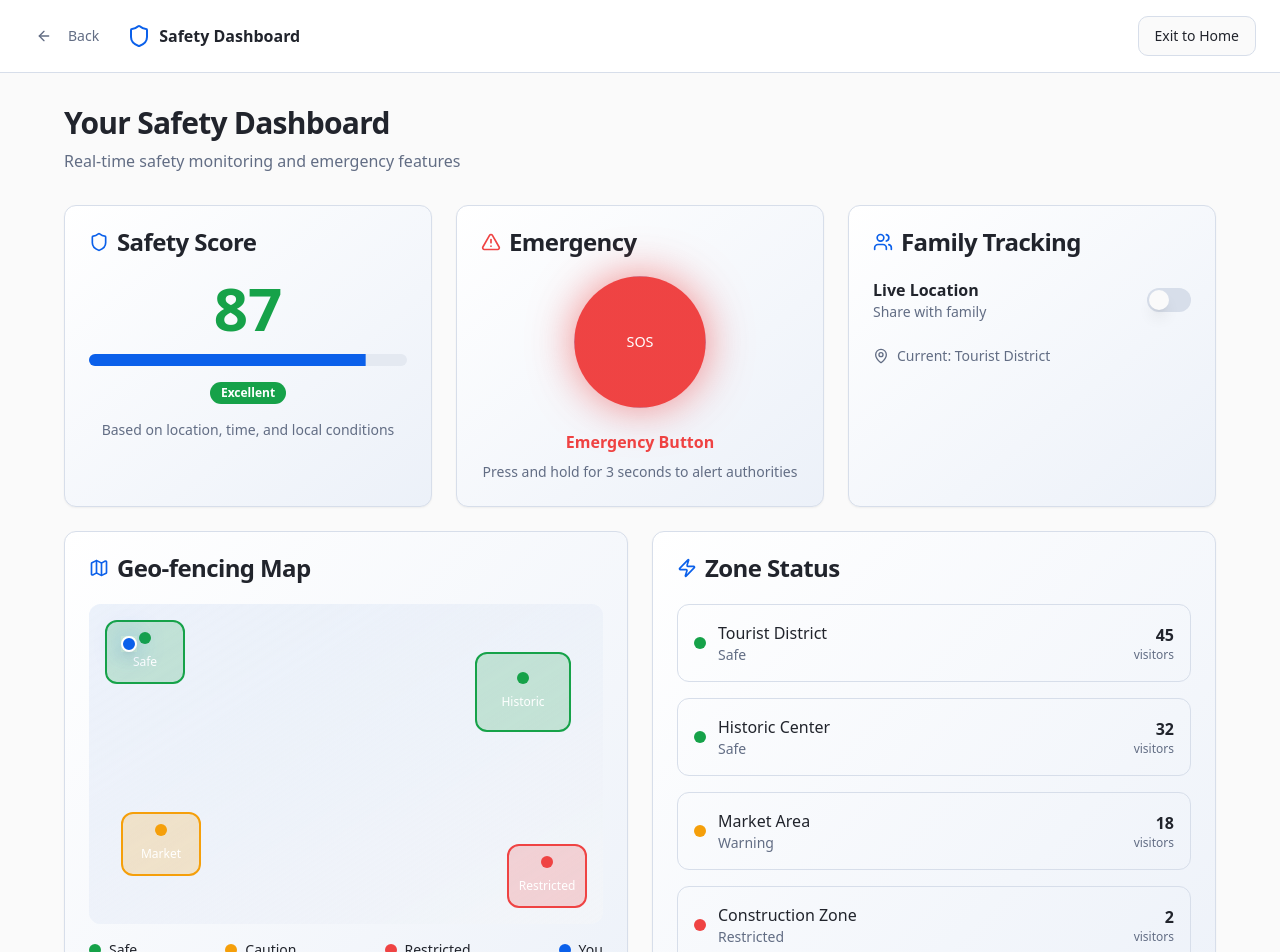
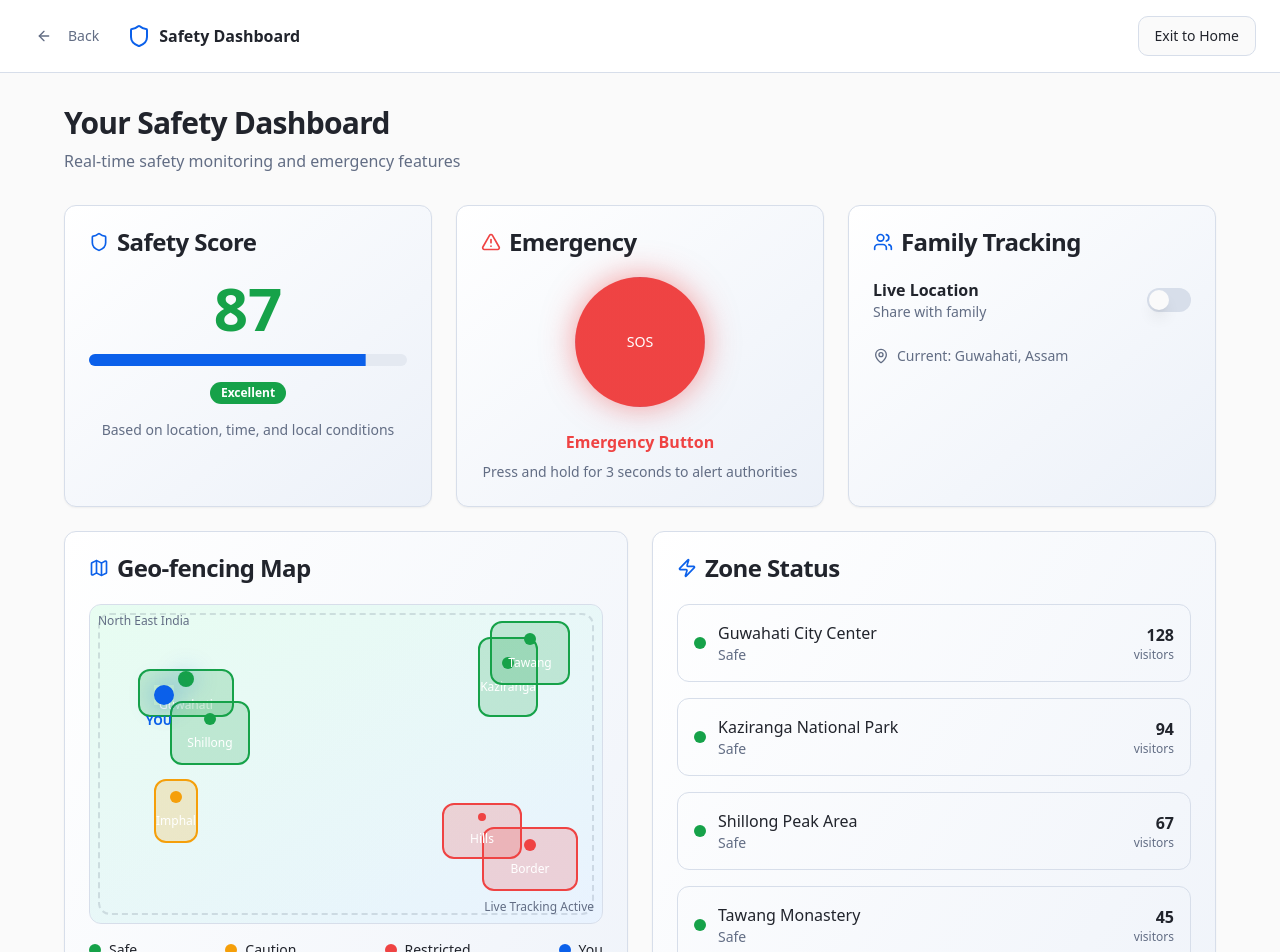
Before and after one commit to manandhokiya/safetour-hub, a React (Vite) app: page /safety-features in a window 1280 px wide. Shown: the top 952 px of the page. Built offline with nearby package versions, Linux system fonts and the light colour scheme; the HTML template or start-up script is replaced by a standard one.

Commit message:
Update geo-fencing map

```diff
--- a/src/pages/SafetyFeatures.tsx
+++ b/src/pages/SafetyFeatures.tsx
@@ -25,12 +25,15 @@ const SafetyFeatures = () => {
   const [locationSharing, setLocationSharing] = useState(false);
   const [safetyScore] = useState(87); // Mock safety score
 
-  // Mock geo-fencing zones
+  // North East India geo-fencing zones
   const zones = [
-    { name: "Tourist District", status: "safe", visitors: 45 },
-    { name: "Historic Center", status: "safe", visitors: 32 },
-    { name: "Market Area", status: "warning", visitors: 18 },
-    { name: "Construction Zone", status: "restricted", visitors: 2 }
+    { name: "Guwahati City Center", status: "safe", visitors: 128 },
+    { name: "Kaziranga National Park", status: "safe", visitors: 94 },
+    { name: "Shillong Peak Area", status: "safe", visitors: 67 },
+    { name: "Tawang Monastery", status: "safe", visitors: 45 },
+    { name: "Imphal Market", status: "warning", visitors: 23 },
+    { name: "Border Area - Myanmar", status: "restricted", visitors: 3 },
+    { name: "Remote Hill Region", status: "restricted", visitors: 1 }
   ];
 
   const handleSOS = () => {
@@ -197,7 +200,7 @@ const SafetyFeatures = () => {
 
                   <div className="flex items-center space-x-2 text-sm text-muted-foreground">
                     <MapPin className="h-4 w-4" />
-                    <span>Current: Tourist District</span>
+                    <span>Current: Guwahati, Assam</span>
                   </div>
                 </div>
               </CardContent>
@@ -215,44 +218,81 @@ const SafetyFeatures = () => {
                 </CardTitle>
               </CardHeader>
               <CardContent>
-                <div className="relative h-80 bg-gradient-to-br from-primary/10 to-accent rounded-lg overflow-hidden">
-                  {/* Mock map background */}
-                  <div className="absolute inset-0 bg-gradient-to-br from-muted to-background opacity-50"></div>
+                <div className="relative h-80 bg-gradient-to-br from-emerald-50 to-blue-50 rounded-lg overflow-hidden border border-border">
+                  {/* North East India styled map background */}
+                  <div className="absolute inset-0 bg-gradient-to-br from-green-100/30 to-blue-100/30"></div>
 
-                  {/* Safe zones */}
-                  <div className="zone-safe absolute top-4 left-4 w-20 h-16 flex items-center justify-center">
+                  {/* Map outline suggestion for NE India */}
+                  <div className="absolute inset-2 border-2 border-dashed border-muted-foreground/20 rounded-lg"></div>
+
+                  {/* Guwahati (Assam) - Major city */}
+                  <div className="zone-safe absolute top-16 left-12 w-24 h-18 flex items-center justify-center">
                     <div className="text-center">
-                      <div className="w-3 h-3 bg-safety rounded-full mx-auto mb-1"></div>
-                      <span className="text-xs text-safety-foreground">Safe</span>
+                      <div className="w-4 h-4 bg-safety rounded-full mx-auto mb-1 animate-pulse-glow"></div>
+                      <span className="text-xs font-medium text-safety-foreground">Guwahati</span>
                     </div>
                   </div>
 
-                  <div className="zone-safe absolute top-12 right-8 w-24 h-20 flex items-center justify-center">
+                  {/* Kaziranga National Park */}
+                  <div className="zone-safe absolute top-8 right-16 w-26 h-20 flex items-center justify-center">
                     <div className="text-center">
                       <div className="w-3 h-3 bg-safety rounded-full mx-auto mb-1"></div>
-                      <span className="text-xs text-safety-foreground">Historic</span>
+                      <span className="text-xs text-safety-foreground">Kaziranga</span>
                     </div>
                   </div>
 
-                  {/* Warning zone */}
-                  <div className="zone-warning absolute bottom-12 left-8 w-20 h-16 flex items-center justify-center">
+                  {/* Shillong (Meghalaya) */}
+                  <div className="zone-safe absolute top-24 left-20 w-20 h-16 flex items-center justify-center">
                     <div className="text-center">
-                      <div className="w-3 h-3 bg-warning rounded-full mx-auto mb-1"></div>
-                      <span className="text-xs text-warning-foreground">Market</span>
+                      <div className="w-3 h-3 bg-safety rounded-full mx-auto mb-1"></div>
+                      <span className="text-xs text-safety-foreground">Shillong</span>
                     </div>
                   </div>
 
-                  {/* Restricted zone */}
-                  <div className="zone-restricted absolute bottom-4 right-4 w-20 h-16 flex items-center justify-center">
+                  {/* Tawang (Arunachal Pradesh) */}
+                  <div className="zone-safe absolute top-4 right-8 w-20 h-16 flex items-center justify-center">
                     <div className="text-center">
-                      <div className="w-3 h-3 bg-alert rounded-full mx-auto mb-1"></div>
-                      <span className="text-xs text-alert-foreground">Restricted</span>
+                      <div className="w-3 h-3 bg-safety rounded-full mx-auto mb-1"></div>
+                      <span className="text-xs text-safety-foreground">Tawang</span>
                     </div>
                   </div>
 
-                  {/* Your location */}
-                  <div className="absolute top-8 left-8 animate-pulse-glow">
-                    <div className="w-4 h-4 bg-primary rounded-full border-2 border-white shadow-lg"></div>
+                  {/* Imphal Market (Manipur) - Warning zone */}
+                  <div className="zone-warning absolute bottom-20 left-16 w-22 h-16 flex items-center justify-center">
+                    <div className="text-center">
+                      <div className="w-3 h-3 bg-warning rounded-full mx-auto mb-1"></div>
+                      <span className="text-xs text-warning-foreground">Imphal</span>
+                    </div>
+                  </div>
+
+                  {/* Myanmar Border - Restricted */}
+                  <div className="zone-restricted absolute bottom-8 right-6 w-24 h-16 flex items-center justify-center">
+                    <div className="text-center">
+                      <div className="w-3 h-3 bg-alert rounded-full mx-auto mb-1"></div>
+                      <span className="text-xs text-alert-foreground">Border</span>
+                    </div>
+                  </div>
+
+                  {/* Remote Hill Region - Restricted */}
+                  <div className="zone-restricted absolute bottom-16 right-20 w-20 h-14 flex items-center justify-center">
+                    <div className="text-center">
+                      <div className="w-2 h-2 bg-alert rounded-full mx-auto mb-1"></div>
+                      <span className="text-xs text-alert-foreground">Hills</span>
+                    </div>
+                  </div>
+
+                  {/* Your current location in Guwahati */}
+                  <div className="absolute top-20 left-16 animate-pulse-glow">
+                    <div className="w-5 h-5 bg-primary rounded-full border-3 border-white shadow-xl"></div>
+                    <div className="absolute -bottom-6 -left-2 text-xs font-bold text-primary">YOU</div>
+                  </div>
+
+                  {/* Geographic labels */}
+                  <div className="absolute top-2 left-2 text-xs text-muted-foreground font-medium">
+                    North East India
+                  </div>
+                  <div className="absolute bottom-2 right-2 text-xs text-muted-foreground">
+                    Live Tracking Active
                   </div>
                 </div>
 
```
